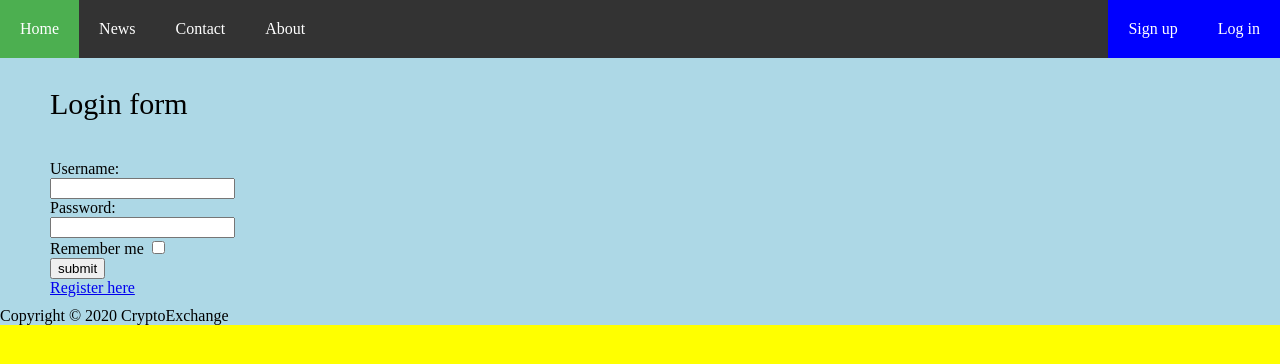
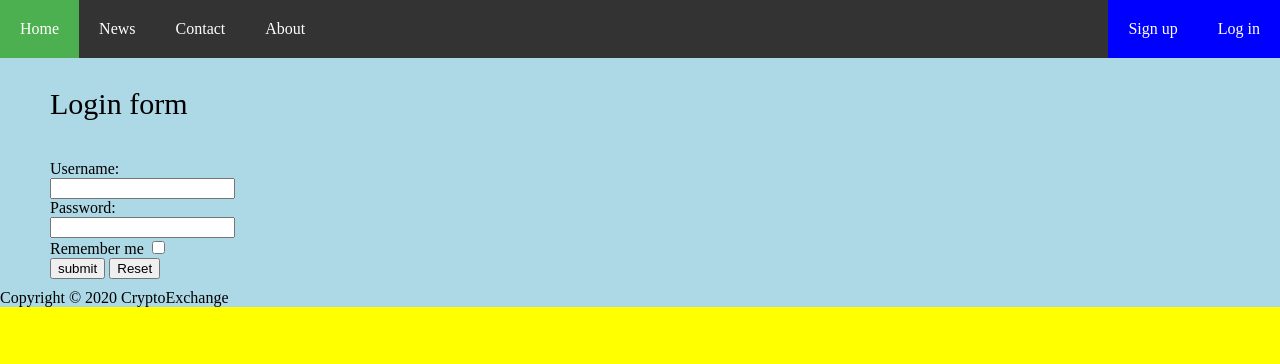
Before and after one commit to elvinlai1/CryptoExchange, a PHP site: page /public/Login.php in a window 1280 px wide. Shown: the top 364 px of the page. Run offline with PHP 8.4, Linux system fonts and the light colour scheme.

Commit message:
Update Login.php

```diff
--- a/public/Login.php
+++ b/public/Login.php
@@ -41,9 +41,7 @@
                   <div class="form-group">
                     <label for="remember-me" class="text-info"><span>Remember me</span> <span><input id="remember-me" name="remember-me" type="checkbox"></span></label><br>
                     <input type="submit" name="submit" class="btn btn-info btn-md" value="submit">
-                  </div>
-                  <div id="register-link" class="text-right">
-                    <a href="#" class="text-info">Register here</a>
+                    <input type="reset">
                   </div>
                 </form>
               </div>
```
